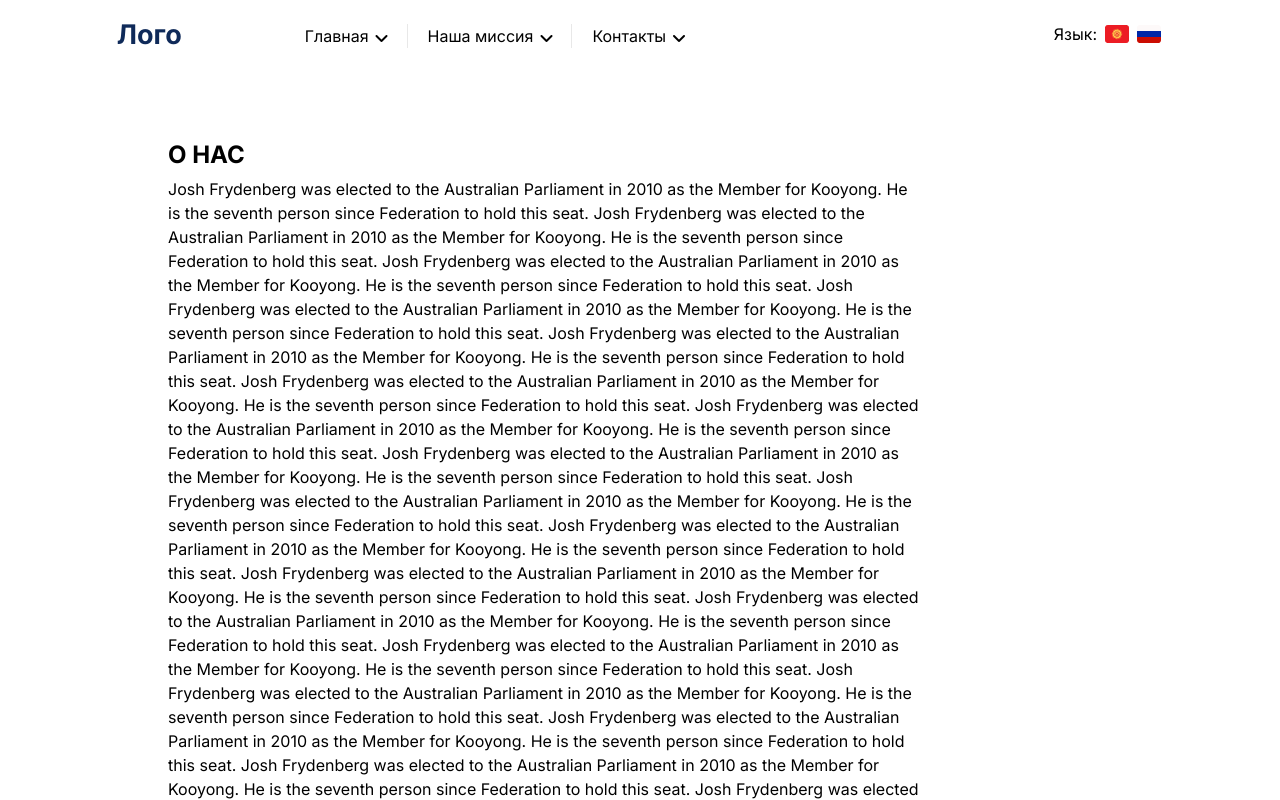
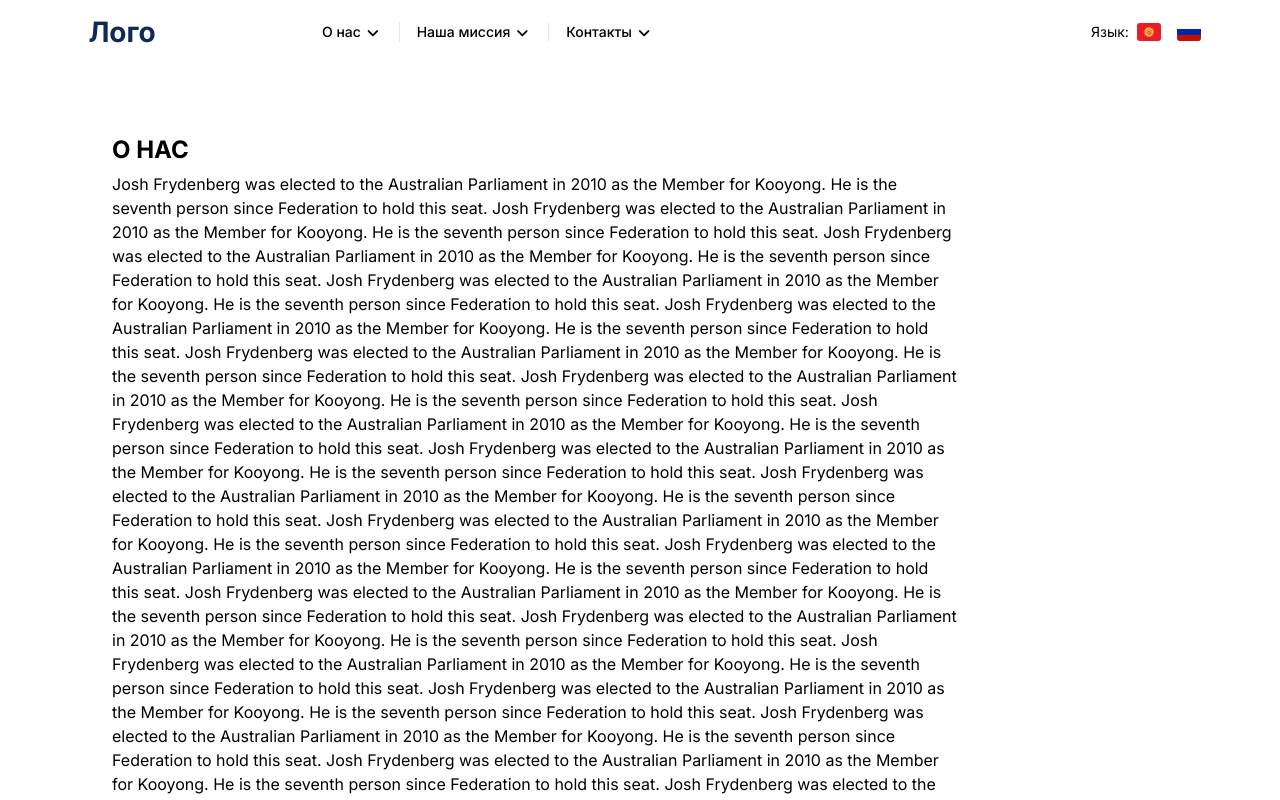
Before and after one commit to batyrbek0v/Zeon-Task1, a plain HTML site: page about.html in a window 1280 px wide. Shown: the top 800 px of the page. Drawn offline with Linux system fonts and the light colour scheme.

Commit message:
Finished work with Pixel Perfect in about page

```diff
--- a/CSS/about.css
+++ b/CSS/about.css
@@ -20,7 +20,7 @@ ol {
   display: flex;
   justify-content: space-around;
   align-items: center;
-  padding: 1rem 4rem;
+  padding: 0.85rem 0.60rem;
   background-color: white;
 }
 
@@ -33,14 +33,11 @@ ol {
   cursor: pointer;
 }
 
-.logo a {
-  text-decoration: none;
-}
-
-.logo a h2 {
+.logo h2 {
   font-style: normal;
   font-weight: 700;
-  font-size: 27px;
+  font-size: 28px;
+  line-height: 42px;
   color: #0F2A59;
 }
 
@@ -53,23 +50,31 @@ ol {
 }
 
 .list {
+  width: 358px;
   display: flex;
-  height: 20px;
+  justify-content: space-between;
 }
 
 .list li {
   display: flex;
   justify-content: start;
   align-items: center;
-  height: 24px;
-  padding: 0px 20px;
+  height: 20px;
+  padding: 0 20px 0 10px;
   gap: 6px;
   cursor: pointer;
-  border-right: 1.7px solid #E8E8E8;
+  border-right: 1px solid #E8E8E8;
+  text-decoration: none;
+  font-size: 14px;
+  font-weight: 500;
 }
 
 .list li a {
+  display: flex;
+  justify-content: start;
+  align-items: center;
   text-decoration: none;
+  gap: 6px;
   color: black;
 }
 
@@ -86,23 +91,44 @@ ol {
   width: 112px;
   height: 24px;
   display: flex;
+  justify-content: space-between;
   align-items: center;
   gap: 8px;
+  box-sizing: content-box;
 }
 
-.languages div img {
+.languages p {
+  font-size: 14px;
+  margin-left: 10px;
+}
+
+.languages div {
+  display: flex;
+}
+
+.languages div .lang-img {
   width: 24px;
   height: 24px;
   object-fit: cover;
-  margin-top: 4px;
+}
+
+.languages div .lang-img.second {
+  margin-left: 8px;
 }
 
 .burber-menu {
   display: none;
+  padding: 0.35rem 0.40rem;
+  border-radius: 50px;
+  transition: 0.3s ease-in-out;
 }
 
 .bars {
   font-size: 20px;
+}
+
+.burber-menu:hover {
+  background-color: #E8E8E8;
 }
 
 /* NAV-END */
@@ -122,7 +148,7 @@ ol {
 
 .about-block {
   width: 100%;
-  padding: 0 6.5rem;
+  padding: 0 3rem;
   margin-top: 40px;
 }
 
--- a/about.html
+++ b/about.html
@@ -14,15 +14,15 @@
   <header>
     <nav class="nav">
       <div class="logo">
-        <a href="/index.html">
-          <h2>Лого</h2>
-        </a>
+        <h2>Лого</h2>
       </div>
       <div class="list-block">
         <ul class="list">
           <li>
-            <a href="/index.html">Главная</a>
-            <i class="fa fa-angle-down"></i>
+            <a href="/about.html">
+              О нас
+              <i class="fa fa-angle-down"></i>
+            </a>
           </li>
           <li>
             Наша миссия
@@ -35,8 +35,8 @@
         </ul>
         <div class="languages">
           <p>Язык:</p>
-          <div><img src="/IMG/KG.png" alt="Kyrgyzstan Flag"></div>
-          <div><img src="/IMG/RU.png" alt="Russian Flag"></div>
+          <div><img src="/IMG/KG.png" alt="Kyrgyzstan Flag" class="lang-img"></div>
+          <div><img src="/IMG/RU.png" alt="Russian Flag" class="lang-img second"></div>
         </div>
       </div>
       <div class="burber-menu">
```
Also changed, not shown: CSS/style.css (+7 -2 lines).
